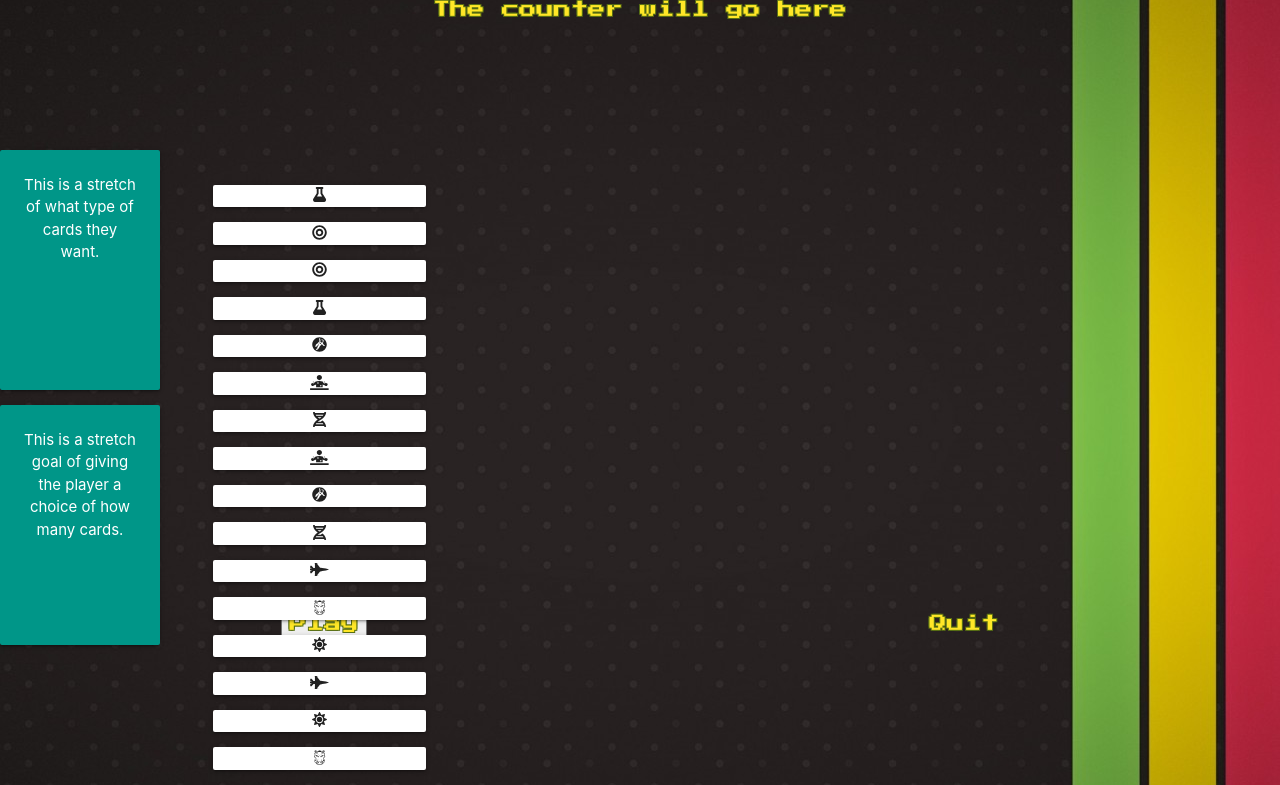
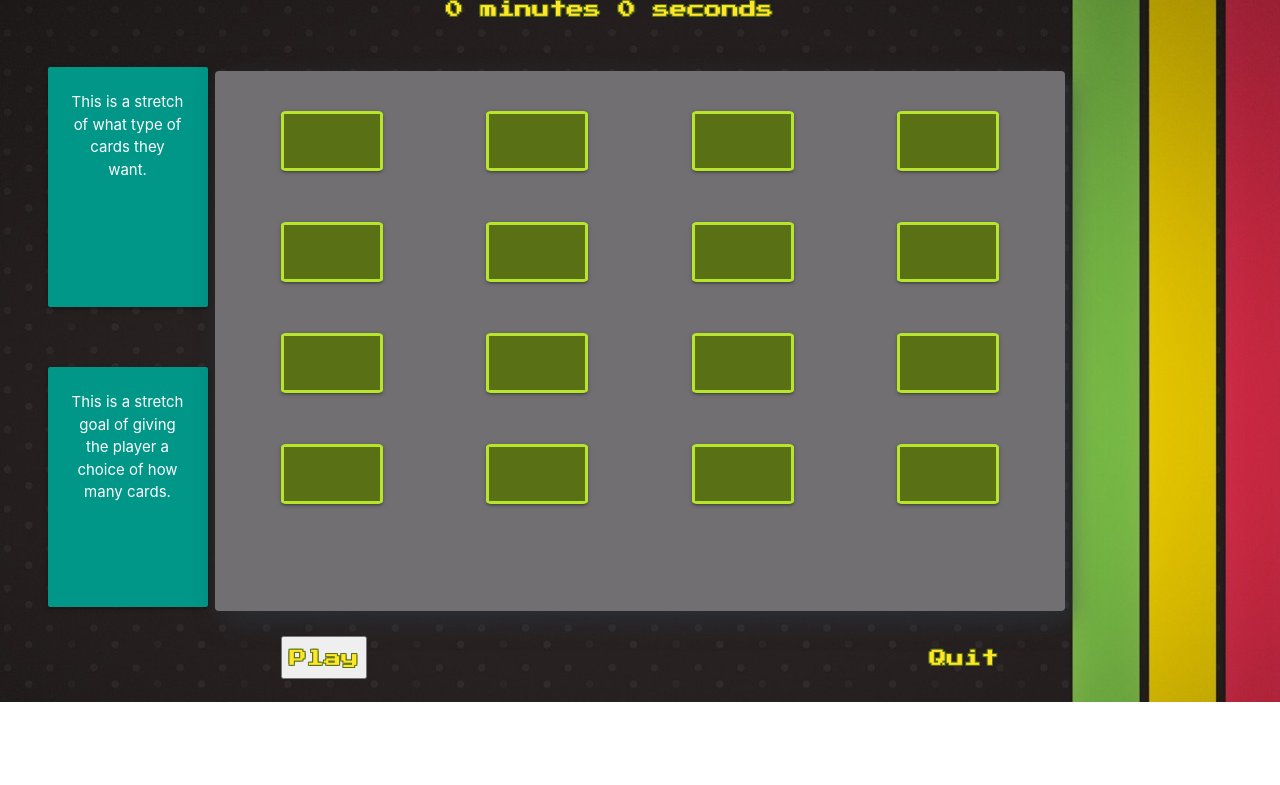
Before and after one commit to tymondragon/Lets-Play-Memory, a website: page game.html in a window 1280 px wide. Shown: the part 98-883 px from the top of the page. After the commit the page ends 800 px from the top, so only its background shows below. Drawn offline with nearby package versions, Linux system fonts and the light colour scheme.

Commit message:
able to flip the cards and compare them NEXT match and un match situations

```diff
--- a/Javascript/DOM.js
+++ b/Javascript/DOM.js
@@ -12,7 +12,6 @@ $(document).ready(function() {
   function shuffleDeck(array) {
     var currentIndex = array.length,
       temporaryValue, randomIndex;
-
     while (currentIndex !== 0) {
       randomIndex = Math.floor(Math.random() * currentIndex);
       currentIndex -= 1;
@@ -20,10 +19,50 @@ $(document).ready(function() {
       array[currentIndex] = array[randomIndex];
       array[randomIndex] = temporaryValue;
     }
-
     return array;
   };
+  /////////////////////////////////////////////////////////
+  /////////////////Timer///////////////////
+  let second = 0,
+    minutes = 0
+  let timer = $("#timer")
+  let interval;
+  let cardChoice = []
+  // let target = $(event.target)
+
+  function startTimer() {
+    interval = setInterval(function() {
+      timer.text(minutes + " minutes " + second + " seconds")
+      second++;
+      if (second == 60) {
+        minutes++;
+        second = 0;
+      }
+    }, 1000);
+  }
+  /////////////////////////////////////////////////////////
+
+  ////////////////////////Picking Two Cards///////////////////////
+  function pickPairs(what) {
+    $(what).children().toggleClass("hide")
+     $( what ).toggleClass("show")
+    cardChoice.push(what)
+    if (cardChoice.length === 2) {
+      if (cardChoice[0].id === cardChoice[1].id) {
+
+        console.log('yay! they match')
+        cardChoice = []
+      } else {
+        console.log("BOOOOO")
+        cardChoice = []
+      }
+    }
+  }
   ////////////////////////////////////////////////////
+
+
+
+
   //////////let's get each card into the deck ///////////////////////
   let cardsArray = $(".card")
   let deckOfCards = $("#deckOfCards")
@@ -35,13 +74,16 @@ $(document).ready(function() {
       deckOfCards.append(cardsArray[j])
     }
     $(this).prop("disabled", true);
-    console.log("hello", deckOfCards, "this is the card", $(".card"))
-    $('.card').click(function() {
+    startTimer()
+
+    ////////////////////This is to see if the cards match//////////////
+    //////////////////// I know it is bad JU-JU to use an id for more than one element.  But this is the best way for me to identify cards//////////////////////////////////////////////////////////
+    $(cardsArray).on("click", function() {
+      pickPairs(this)
       event.preventDefault()
     })
   })
 })
-
 
 
 
--- a/game.html
+++ b/game.html
@@ -18,7 +18,7 @@
   <div class="grid-body">
     <header>
       <h5 class="center-align"><span class="timer">Time</span></h5>
-      <h6 class="center-align"> <span class="timer"> The counter will go here</span> </h6>
+      <h6 class="center-align"> <span id="timer" class="timer"> 0 minutes 0 seconds</span> </h6>
     </header>
 
     <aside class="sidebar-left side">
@@ -33,65 +33,63 @@
     </aside>
 
     <article>
-      <div id="game-board" class="game-board">
-        <ul class="deck" id ="deckOfCards">
-        <li class="card" type="flask">
-          <i class="fas fa-flask"></i>
-        </li>
-        <li class="card" type="bullseye">
-          <i class="fas fa-bullseye"></i>
-        </li>
-        <li class="card" type="bullseye">
-          <i class="fas fa-bullseye"></i>
-        </li>
-        <li class="card" type="flask">
-          <i class="fas fa-flask"></i>
-        </li>
-        <li class="card" type="gravity">
-          <i class="fab fa-grav"></i>
-        </li>
-        <li class="card" type="diagnoses">
-          <i class="fas fa-diagnoses"></i>
-        </li>
-        <li class="card" type="dna">
-          <i class="fas fa-dna"></i>
-        </li>
-        <li class="card" type="diagnoses">
-          <i class="fas fa-diagnoses"></i>
-        </li>
-        <li class="card" type="gravity">
-          <i class="fab fa-grav"></i>
-        </li>
-        <li class="card" type="dna">
-          <i class="fas fa-dna"></i>
-        </li>
-        <li class="card" type="jet">
-          <i class="fas fa-fighter-jet"></i>
-        </li>
-        <li class="card" type="swine">
-          <i class="fab fa-grunt"></i>
-        </li>
-        <li class="card" type="sun">
-          <i class="fas fa-sun"></i>
-        </li>
-        <li class="card" type="jet">
-          <i class="fas fa-fighter-jet"></i>
-        </li>
-        <li class="card" type="sun">
-          <i class="fas fa-sun"></i>
-        </li>
-        <li class="card" type="swine">
-          <i class="fab fa-grunt"></i>
-        </li>
-      </ul>
+      <div id="deckOfCards" class="game-board deck">
+        <div id="flask"class="card card-back">
+          <i class="fas fa-flask hide"></i>
+        </div>
+        <div id="bullseye"class="card card-back">
+          <i class="fas fa-bullseye hide"></i>
+        </div>
+        <div id="bullseye"class="card card-back">
+          <i class="fas fa-bullseye hide"></i>
+        </div>
+        <div id="flask"class="card card-back">
+          <i class="fas fa-flask hide"></i>
+        </div>
+        <div id="gravity"class="card card-back">
+          <i class="fab fa-grav hide"></i>
+        </div>
+        <div id="diagnoses"class="card card-back">
+          <i class="fas fa-diagnoses hide"></i>
+        </div>
+        <div id="dna"class="card card-back">
+          <i class="fas fa-dna hide"></i>
+        </div>
+        <div id="diagnoses"class="card card-back">
+          <i class="fas fa-diagnoses hide"></i>
+        </div>
+        <div id="gravity"class="card card-back">
+          <i class="fab fa-grav hide"></i>
+        </div>
+        <div id="dna"class="card card-back">
+          <i class="fas fa-dna hide"></i>
+        </div>
+        <div id="jet"class="card card-back">
+          <i class="fas fa-fighter-jet hide"></i>
+        </div>
+        <div id="swine"class="card card-back">
+          <i class="fab fa-grunt hide"></i>
+        </div>
+        <div id="sun" class="card card-back">
+          <i class="fas fa-sun hide"></i>
+        </div>
+        <div id="jet"class="card card-back">
+          <i class="fas fa-fighter-jet hide"></i>
+        </div>
+        <div id="sun" class="card card-back">
+          <i class="fas fa-sun hide"></i>
+        </div>
+        <div id="swine"class="card card-back">
+          <i class="fab fa-grunt hide"></i>
+        </div>
       </div>
     </article>
 
     <footer>
       <div id="pause" class="">
-        <button type="button" name="play" id="play"> <h6 class="timer">Play</h6> </button>
+        <button type="button" name="play" id="lets-play"> <h6>Play</h6> </button>
       </div>
-      <div id="quit" class="timer">
+      <div id="quit">
         <h6>Quit</h6>
       </div>
     </footer>
--- a/style.css
+++ b/style.css
@@ -1,7 +1,9 @@
 /* //////////////////////////strobe////////////////////////// */
+
 .red {
   background-color: red;
 }
+
 #play {
   color: #597014;
   animation: strobe 700ms steps(1, end) infinite;
@@ -29,16 +31,20 @@ body:hover figure:hover {
 }
 
 /* ///////////////////////Strobe//////////////////////////// */
+
 header {
   padding-top: 40px;
+  padding-right: 60px;
   margin-bottom: 20px;
 }
+
 #landing-background {
   background-image: url("FontsAndColorsAndImages/Landing Page Image.jpg");
   background-repeat: no-repeat;
   height: 100vh;
   background-size: cover;
 }
+
 #game-background {
   box-sizing: border-box;
   background-image: url("FontsAndColorsAndImages/Gameplay background.jpg");
@@ -58,45 +64,63 @@ header {
 }
 
 /* ////////////////////Grid COntainer/////////////////////// */
-article{
-    margin-top: 20px;
+
+article {
+  box-sizing: border-box;
+  margin-top: 20px;
 }
-.game-board{
+
+.game-board {
   display: grid;
   height: 100%;
   width: 100%;
-  grid-template-rows: repeat(4,1fr);
+  grid-template-rows: repeat(4, 110px);
   grid-template-columns: repeat(4, 1fr);
   grid-gap: 1px;
 }
+
+/*
+ */
+
+/* This is the layout of the game html page*/
+
 .grid-body {
   height: 100%;
   width: 100%;
   display: grid;
   grid-template-columns: 2fr 8fr 2fr;
-  grid-template-rows: 30% 50% 20%;
-
-
+  grid-template-rows: 1fr 70% 1fr;
+  grid-gap: 2px;
 }
 
 header {
   grid-row: 1/2;
   grid-column: 1 / 4;
-  padding-top: 2%
-  display: flex;
+  padding-top: 2% display: flex;
   justify-content: space-around;
   align-items: center;
 }
+
 .sidebar-left {
   grid-row: 2/3;
   grid-column: 1 / 2;
 }
+
 .side {
+  display: grid;
   grid-template-columns: 20% 70% 10%;
   grid-template-rows: 50% 50%;
   grid-gap: 5px;
   grid-row-gap: 20px;
 }
+
+/* ///////////////The Card States//////////////// */
+
+.card {
+  margin: auto;
+  padding: 5%;
+}
+
 .card-back {
   background-color: #597014;
   border-style: solid;
@@ -106,6 +130,7 @@ header {
   height: 60px;
   width: 50%;
 }
+
 .card-type {
   align-self: center;
   grid-column: 2/3;
@@ -113,15 +138,28 @@ header {
   height: 30vh;
   width: 20vh;
 }
+
 .card-amount {
   align-self: center;
   grid-column: 2/3;
   grid-row: 2/3;
   height: 30vh;
   width: 20vh;
-
 }
 
+.hide {
+  display: none;
+}
+
+.show {
+  background-color: #A2D49F;
+  border-style: inset;
+  border-radius: 5%;
+  border-color: #F26247;
+  font-size: 33px;
+}
+
+/*////////////////////////////////////////////////////  */
 
 article {
   grid-row: 2/3;
@@ -131,8 +169,8 @@ article {
 .sidebar-right {
   grid-row: 2;
   grid-column: 3 / 4;
+}
 
-}
 footer {
   display: flex;
   justify-content: space-around;
@@ -144,7 +182,9 @@ footer {
 span {
   color: white;
 }
+
 /* ////////////////////Grid COntainer/////////////////////// */
+
 .footer {
   position: fixed;
   left: 0;
@@ -152,13 +192,15 @@ span {
   height: 40px;
   width: 100%;
 }
-.image{
+
+.image {
   height: 50%;
   width: 35%;
   /* width: 100%;
   height: 100%;
   position: relative; */
 }
+
 .info p {
   font-family: 'Press Start 2P', cursive;
   font-size: 20px;
@@ -169,16 +211,13 @@ span {
   font-size: 85px;
 }
 
-.timer{
+#lets-play, #quit, .timer {
   font-family: 'Press Start 2P', cursive;
   color: #FFE727;
-  text-shadow:
-  -1px -1px 0 #597014,
-  1px -1px 0 #597014,
-  -1px 1px 0 #597014,
-  1px 1px 0 #597014;
+  text-shadow: -1px -1px 0 #597014, 1px -1px 0 #597014, -1px 1px 0 #597014, 1px 1px 0 #597014;
   background-color:
 }
+
 @media only screen and (max-width: 600px) {
   .title {
     font-size: 50px;
@@ -191,8 +230,80 @@ span {
     font-size: 15px;
   }
 }
+
 * {
   -webkit-box-sizing: border-box;
-     -moz-box-sizing: border-box;
-          box-sizing: border-box;
+  -moz-box-sizing: border-box;
+  box-sizing: border-box;
 }
+
+.deck {
+  background: #716F71;
+  padding: 1rem;
+  border-radius: 4px;
+  box-shadow: 8px 9px 26px 0 rgba(46, 61, 73, 0.5);
+  justify-content: space-around;
+  align-items: center;
+  margin: 0 0 3em;
+}
+
+?
+/*
+.deck .card {
+	height: 3.7rem;
+	width: 3.7rem;
+	margin: 0.2rem 0.2rem;
+	background: #141214;;
+	font-size: 0;
+	color: #ffffff;
+	border-radius: 5px;
+	cursor: pointer;
+	display: flex;
+	justify-content: center;
+	align-items: center;
+	box-shadow: 5px 2px 20px 0 rgba(46, 61, 73, 0.5);
+}
+
+.deck .card.open {
+	transform: rotateY(0);
+	background: #02b3e4;
+	cursor: default;
+	animation-name: flipInY;
+	-webkit-backface-visibility: visible !important;
+	backface-visibility: visible !important;
+	animation-duration: .75s;
+}
+
+*/
+
+hide {
+  display: none
+}
+
+.show {
+  font-size: 33px;
+}
+
+/* .card.match {
+	cursor: default;
+	background: #E5F720;
+	font-size: 33px;
+	animation-name: rubberBand;
+	-webkit-backface-visibility: visible !important;
+	backface-visibility: visible !important;
+	animation-duration: .75s;
+} */
+
+/*
+.deck .card.unmatched {
+	animation-name: pulse;
+	-webkit-backface-visibility: visible !important;
+	backface-visibility: visible !important;
+	animation-duration: .75s;
+	background: #e2043b;
+}
+
+.deck .card.disabled {
+	pointer-events: none;
+	opacity: 0.9;
+} */
```
